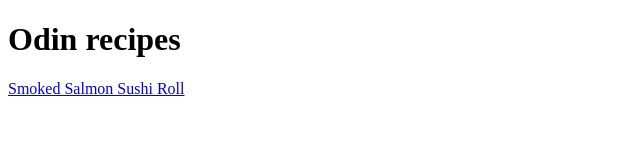
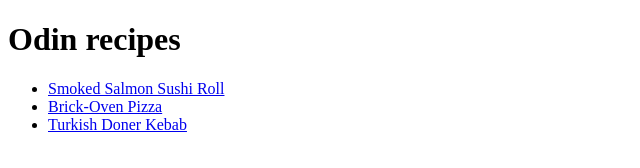
Before and after one commit to bargru2/odin-recipes, a plain HTML site: page index.html in a window 1280 px wide. Shown: the whole page, without its empty margins (0-640 px from the left). Drawn offline with Linux system fonts and the light colour scheme.

Commit message:
fix: update homepage links for new recipes

```diff
--- a/index.html
+++ b/index.html
@@ -1,12 +1,16 @@
 <!DOCTYPE html>
 <html lang="en">
-<head>
-    <meta charset="UTF-8">
-    <meta name="viewport" content="width=device-width, initial-scale=1.0">
+  <head>
+    <meta charset="UTF-8" />
+    <meta name="viewport" content="width=device-width, initial-scale=1.0" />
     <title>Document</title>
-</head>
-<body>
+  </head>
+  <body>
     <h1>Odin recipes</h1>
-    <a href="recipes/sushi.html">Smoked Salmon Sushi Roll</a>
-</body>
+    <ul>
+      <li><a href="recipes/sushi.html">Smoked Salmon Sushi Roll</a></li>
+      <li><a href="recipes/pizza.html">Brick-Oven Pizza</a></li>
+      <li><a href="recipes/kebab.html">Turkish Doner Kebab </a></li>
+    </ul>
+  </body>
 </html>
```
